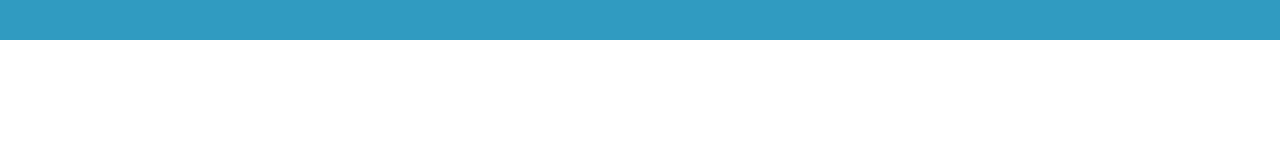
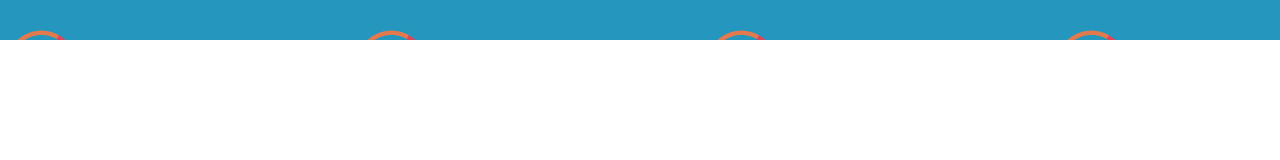
Before and after one commit to saff-it/html-css-booleaner, a plain HTML site: page index.html in a window 1280 px wide. Drawn offline with Linux system fonts and the light colour scheme.

Commit message:
commit 2

```diff
--- a/css/style.css
+++ b/css/style.css
@@ -7,10 +7,7 @@
 }
 
 header{
-    background-image: url("../img/pattern.png");
-    background-size: cover;
-    background: rgb(37, 150, 190);
-    opacity: 95%;
+    background: url("../img/pattern.png") rgba(37, 150, 190) repeat;
     width: 100%;
     height: 40px;
 
```
